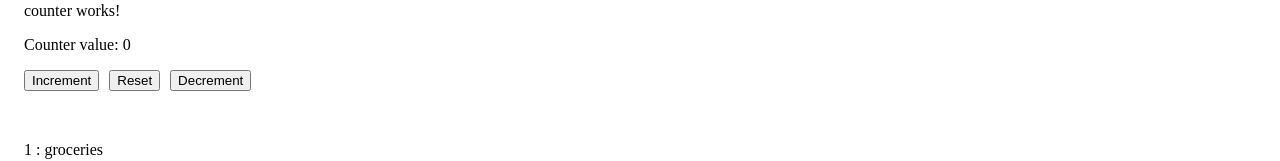
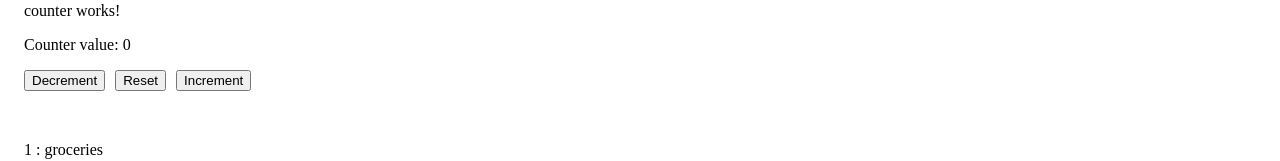
Before and after one commit to n0tx/angular-20, an Angular app: page / in a window 1280 px wide. Shown: the part 345-506 px from the top of the page. Built offline with nearby package versions, Linux system fonts and the light colour scheme.

Commit message:
merubah posisi button decrement dan increment merubah posisi button decrement dan increment pada komponen counter

```diff
--- a/src/app/components/counter/counter.html
+++ b/src/app/components/counter/counter.html
@@ -1,6 +1,6 @@
 <p>{{ counterMessage() }}</p>
 <p>Counter value: {{ counterValue() }}</p>
 
+<button (click) = "decrement()">Decrement</button>
+<button (click) = "reset()">Reset</button>
 <button (click) = "increment()">Increment</button>
-<button (click) = "reset()">Reset</button>
-<button (click) = "decrement()">Decrement</button>
```
